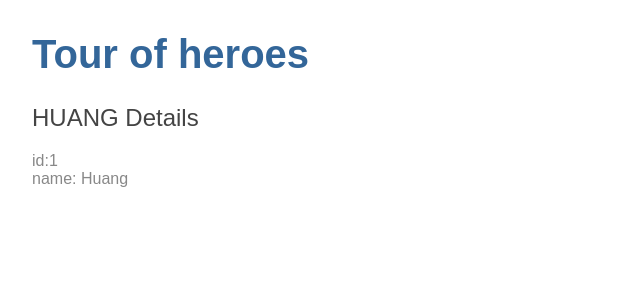
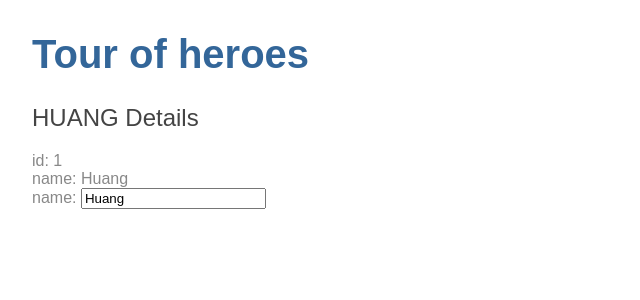
Before and after one commit to Huangkai1008/awesome-ag, an Angular app in the folder heroes/: page / in a window 1280 px wide. Shown: the top 300 px of the page, without its empty margins (0-640 px from the left). Built offline with nearby package versions, Linux system fonts and the light colour scheme.

Commit message:
完成英雄选择器

```diff
--- a/heroes/src/app/app.module.ts
+++ b/heroes/src/app/app.module.ts
@@ -1,9 +1,11 @@
 import { BrowserModule } from '@angular/platform-browser';
 import { NgModule } from '@angular/core';
+import { FormsModule } from '@angular/forms'; // 导入FormsModule
 
 import { AppRoutingModule } from './app-routing.module';
 import { AppComponent } from './app.component';
 import { HeroesComponent } from './heroes/heroes.component';
+import { from } from 'rxjs';
 
 @NgModule({
   declarations: [
@@ -12,7 +14,8 @@
   ],
   imports: [
     BrowserModule,
-    AppRoutingModule
+    AppRoutingModule,
+    FormsModule
   ],
   providers: [],
   bootstrap: [AppComponent]
--- a/heroes/src/app/heroes/heroes.component.html
+++ b/heroes/src/app/heroes/heroes.component.html
@@ -1,3 +1,8 @@
-<h2>{{ hero.name | uppercase }} Details</h2> <!--内置管道-->
-<div><span>id:</span>{{hero.id}}</div>
-<div><span>name: </span> {{hero.name}} </div>
+<div>
+  <h2>{{ hero.name | uppercase }} Details</h2>
+  <div><span>id: </span>{{hero.id}}</div>
+  <div><span>name: </span>{{hero.name}}</div>
+  <label>name:
+      <input [ngModel]="hero.name" placeholder="name">
+  </label>
+</div>
```
